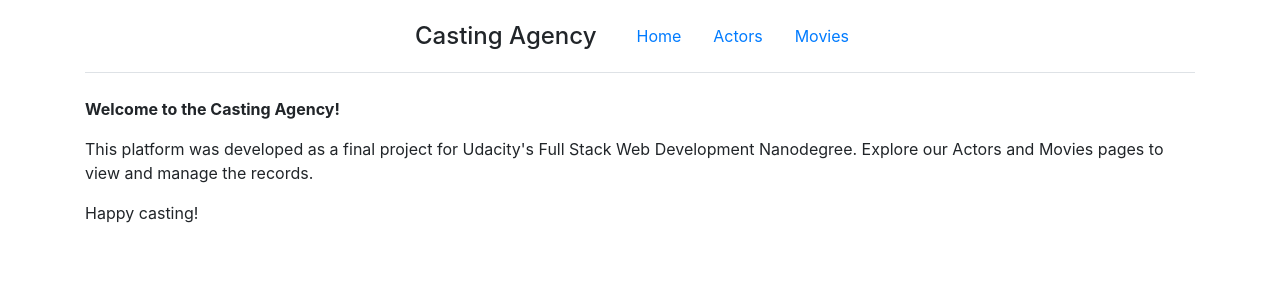
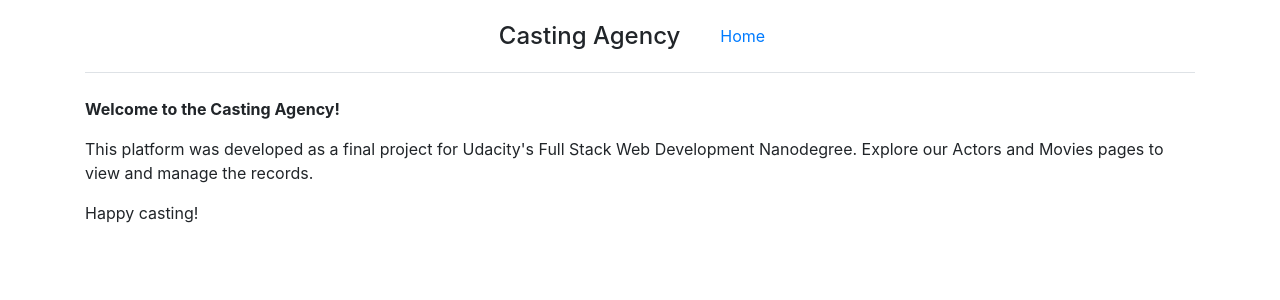
Before and after one commit to devmatheus/Udacity-FSDN-Casting-Agency, a Flask app: template templates/pages/home.html in a window 1280 px wide. Shown: the top 300 px of the page. Run offline with Flask 2, Linux system fonts and the light colour scheme; the template is opened without the code that fills it: most values are stand-ins (such as "Sample title", 1, 10 or a date in 2020); some libraries are stand-ins or nearby versions.

Commit message:
feat: add AUTH0_LOGOUT_CALLBACK_URL to .env_example fix: change token variable to payload['token'] in index route fix: change redirect URL in logout route to use AUTH0_LOGOUT_CALLBACK_URL from .env fix: change conditional statements in main.html to display correct links based on user permissions

```diff
--- a/app.py
+++ b/app.py
@@ -100,7 +100,7 @@ APP = create_app()
 @APP.route('/')
 @requires_auth()
 def index(payload):
-    return render_template('pages/home.html', token = session.get('jwt_token'), permissions = payload['permissions'])
+    return render_template('pages/home.html', token = payload['token'], permissions = payload['permissions'])
 
 @APP.route('/actors')
 @requires_auth()
@@ -151,7 +151,8 @@ def login():
 @APP.route('/logout')
 def logout():
     session.clear()
-    return redirect(url_for('login'))
+
+    return redirect(f'https://{os.environ.get("AUTH0_DOMAIN")}/v2/logout?client_id={os.environ.get("AUTH0_CLIENT_ID")}&returnTo={os.environ.get("AUTH0_LOGOUT_CALLBACK_URL")}')
 
 @APP.route('/auth0-callback')
 def callback():
--- a/templates/layouts/main.html
+++ b/templates/layouts/main.html
@@ -18,10 +18,10 @@
 
             <ul class="nav nav-pills">
                 <li class="nav-item"><a href="/" class="nav-link">Home</a></li>
-                {% if 'get:movies' not in permissions %}
+                {% if 'get:movies' in permissions %}
                 <li class="nav-item"><a href="/actors" class="nav-link">Actors</a></li>
                 {% endif %}
-                {% if 'get:actors' not in permissions %}
+                {% if 'get:actors' in permissions %}
                 <li class="nav-item"><a href="/movies" class="nav-link">Movies</a></li>
                 {% endif %}
             </ul>
```
Also changed, not shown: 1 other file.
